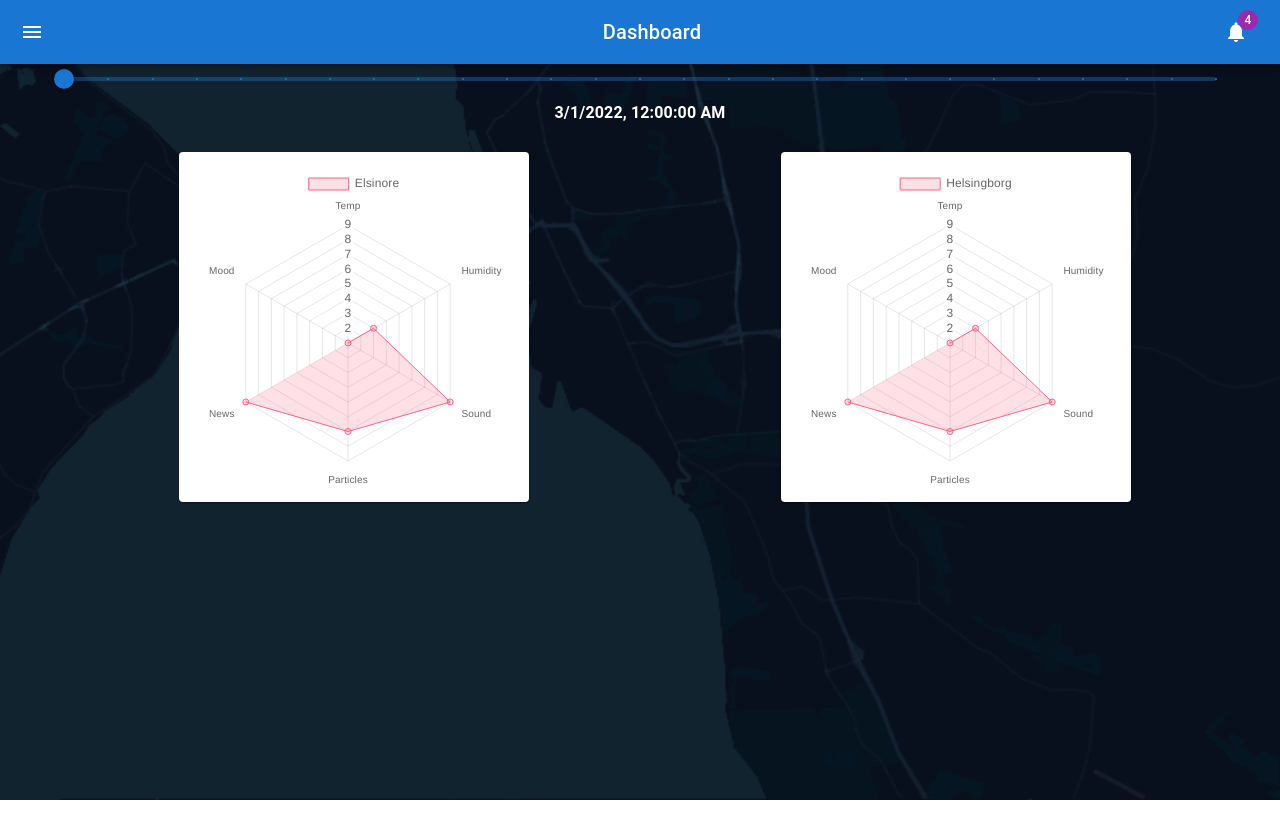
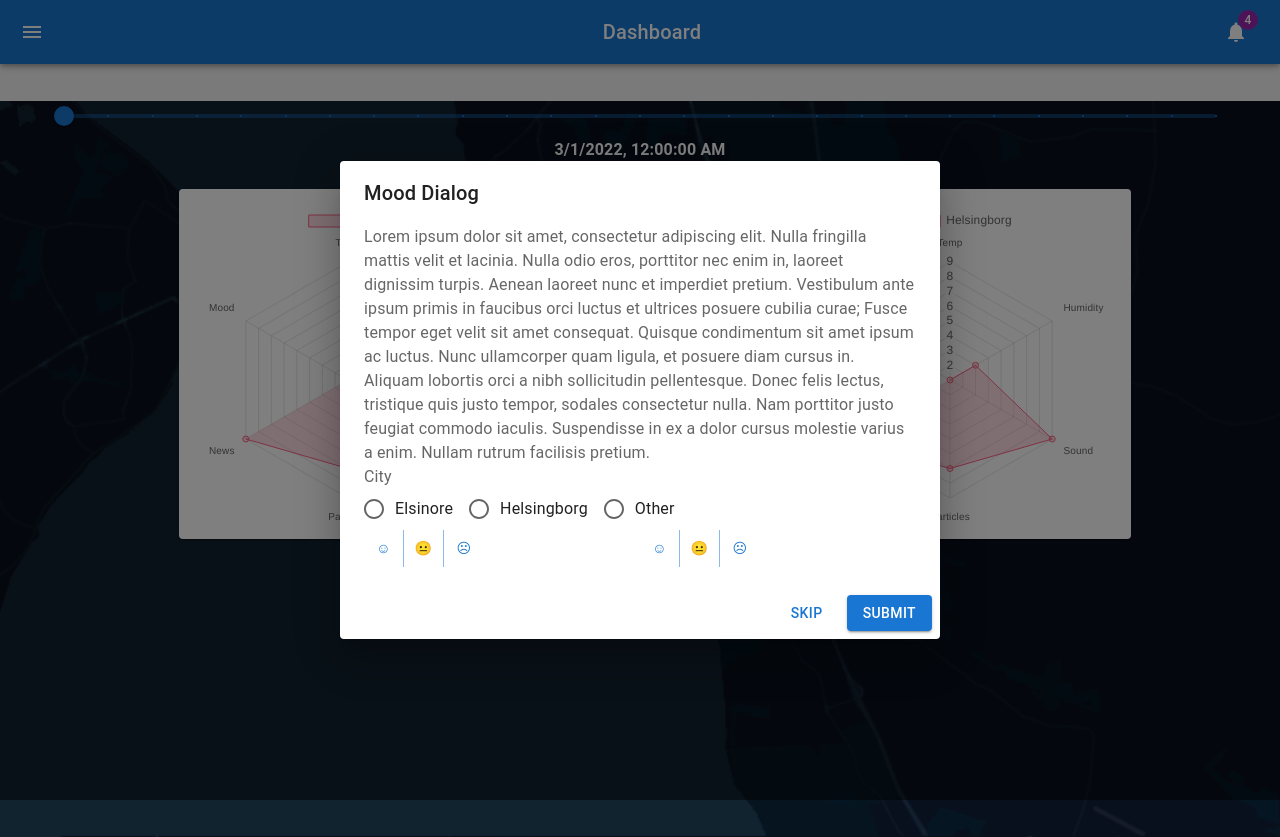
Before and after one commit to HealthyMindTech/oversundet-node, a React (Create React App) app: page / in a window 1280 px wide. Before the commit the page ends 800 px from the top, so only its background shows below. Built offline with nearby package versions, Linux system fonts and the light colour scheme.

Commit message:
add mood dialog with options

```diff
--- a/src/App.js
+++ b/src/App.js
@@ -21,6 +21,7 @@ import Badge from '@mui/material/Badge';
 import MenuIcon from '@mui/icons-material/Menu';
 import NotificationsIcon from '@mui/icons-material/Notifications';
 import DataPlot from './DataPlot';
+import MoodModal from './MoodDialog';
 
 
 const drawerWidth = 240;
@@ -125,6 +126,7 @@ function App() {
     <div className="App">
       {/* <header className="App-header"> */}
       <ThemeProvider theme={mdTheme}>
+        <MoodModal open={true}/>
         <Box sx={{ display: 'flex' }}>
           <CssBaseline />
           <AppBar position="absolute" open={false}>
--- /dev/null
+++ b/src/MoodDialog.js
@@ -0,0 +1,82 @@
+import React from "react";
+
+import ButtonGroup from '@mui/material/ButtonGroup';
+import Typography from '@mui/material/Typography';
+import Grid from '@mui/material/Grid';
+import Button from '@mui/material/Button';
+import Dialog from '@mui/material/Dialog';
+import DialogActions from '@mui/material/DialogActions';
+import DialogContent from '@mui/material/DialogContent';
+import DialogContentText from '@mui/material/DialogContentText';
+import DialogTitle from '@mui/material/DialogTitle';
+import Radio from '@mui/material/Radio';
+import RadioGroup from '@mui/material/RadioGroup';
+import FormControl from '@mui/material/FormControl';
+import FormLabel from '@mui/material/FormLabel';
+import FormControlLabel from '@mui/material/FormControlLabel';
+//import { makeStyles } from '@mui/material/styles';
+
+
+//const useStyles = makeStyles(theme => ({}));
+
+
+export default function MoodDialog() {
+  const [open, setOpen] = React.useState(true);
+
+  const handleClickOpen = () => {
+    setOpen(true);
+  };
+
+  const handleClose = () => {
+    setOpen(false);
+  };
+
+  return (
+    <div>
+      <Button variant="outlined" onClick={handleClickOpen}>
+        Open form dialog
+      </Button>
+      <Dialog open={open} onClose={handleClose}>
+        <DialogTitle>Mood Dialog</DialogTitle>
+        <DialogContent>
+          <DialogContentText>
+          Lorem ipsum dolor sit amet, consectetur adipiscing elit. Nulla fringilla mattis velit et lacinia. Nulla odio eros, porttitor nec enim in, laoreet dignissim turpis. Aenean laoreet nunc et imperdiet pretium. Vestibulum ante ipsum primis in faucibus orci luctus et ultrices posuere cubilia curae; Fusce tempor eget velit sit amet consequat. Quisque condimentum sit amet ipsum ac luctus. Nunc ullamcorper quam ligula, et posuere diam cursus in. Aliquam lobortis orci a nibh sollicitudin pellentesque. Donec felis lectus, tristique quis justo tempor, sodales consectetur nulla. Nam porttitor justo feugiat commodo iaculis. Suspendisse in ex a dolor cursus molestie varius a enim. Nullam rutrum facilisis pretium.
+          </DialogContentText>
+          <FormControl>
+            <FormLabel id="demo-row-radio-buttons-group-label">City</FormLabel>
+            <RadioGroup
+              row
+              aria-labelledby="demo-row-radio-buttons-group-label"
+              name="row-radio-buttons-group"
+            >
+              <FormControlLabel value="elsinore" control={<Radio />} label="Elsinore" />
+              <FormControlLabel value="helsingborg" control={<Radio />} label="Helsingborg" />
+              <FormControlLabel value="other" control={<Radio />} label="Other" />
+            </RadioGroup>
+          </FormControl>
+          <Grid container>
+            <Grid item md={6}>
+              <ButtonGroup variant="text" aria-label="text button group">
+                <Button>☺</Button>
+                <Button>😐</Button>
+                <Button>☹</Button>
+              </ButtonGroup>
+            </Grid>
+            <Grid item md={6}>
+              <ButtonGroup variant="text" aria-label="text button group">
+                <Button>☺</Button>
+                <Button>😐</Button>
+                <Button>☹</Button>
+              </ButtonGroup>
+            </Grid>
+
+          </Grid>
+        </DialogContent>
+        <DialogActions>
+          <Button onClick={handleClose}>Skip</Button>
+          <Button variant='contained' onClick={handleClose}>Submit</Button>
+        </DialogActions>
+      </Dialog>
+    </div>
+  );
+}
```
Lines whose indentation alone changed are shown as unchanged.
